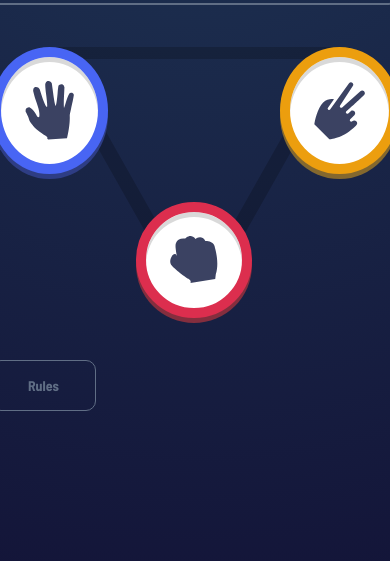
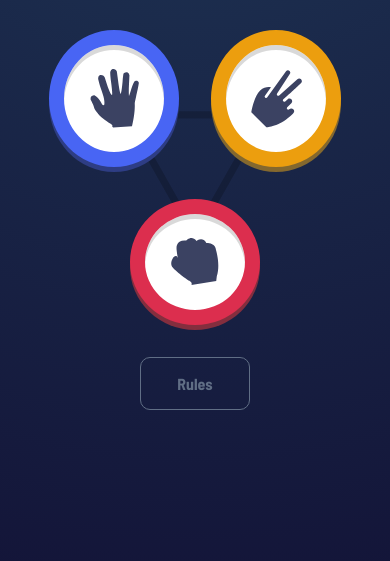
Before and after one commit to xair34/css-practice, a plain HTML site: page frontend_mentor_challenges/rock-paper-scissors-master/index.html in a window 390 px wide. Shown: the part 283-844 px from the top of the page. Drawn offline with nearby package versions, Linux system fonts and the light colour scheme.

Commit message:
Adjusted main page styling

```diff
--- a/frontend_mentor_challenges/rock-paper-scissors-master/index.html
+++ b/frontend_mentor_challenges/rock-paper-scissors-master/index.html
@@ -35,9 +35,11 @@
       <div class="score-container"><div class="score"><p >Score</p><p class="score-counter">0</p></div></div>
     </div>
     <div class="game-container">
-      <div class="paper play-option"><img src="./images/icon-paper.svg" alt=""></div>
-      <div class="scissors play-option"><img src="./images/icon-scissors.svg" alt=""></div>
-      <div class="rock play-option"><img src="./images/icon-rock.svg" alt=""></div>
+      <div class="game-wrapper">
+        <div class="paper play-option"><img src="./images/icon-paper.svg" alt=""></div>
+        <div class="scissors play-option"><img src="./images/icon-scissors.svg" alt=""></div>
+        <div class="rock play-option"><img src="./images/icon-rock.svg" alt=""></div>
+      </div>
     </div>
     <div class="rules">
       <button class="button-rules">Rules</button>
@@ -45,7 +47,7 @@
       <div class="container-rules">
         <div class="text-and-close-button">
           <p>Rules</p>
-          <p class="close-rule-sheet">X</p>
+          <p class="close-rule-sheet"><img src="./images/icon-close.svg" alt=""></p>
         </div>
         <div class="rule-sheet">
           <img src="./images/image-rules.svg" alt="" >
--- a/frontend_mentor_challenges/rock-paper-scissors-master/script.js
+++ b/frontend_mentor_challenges/rock-paper-scissors-master/script.js
@@ -15,4 +15,8 @@ $(function(){
         ruleSheetElement.removeClass('visible-rules');
         overlayElement.removeClass('overlay-visible');
     })
+    $('.play-option').on('click', function(){
+        $('.play-option').removeClass('selected');
+        $(this).addClass('selected')
+    })
 })
--- a/frontend_mentor_challenges/rock-paper-scissors-master/style.css
+++ b/frontend_mentor_challenges/rock-paper-scissors-master/style.css
@@ -29,11 +29,6 @@
     box-sizing: border-box;
     font-size: 16px;
 }
-@media (max-width:600px){
-    *{
-        font-size: 14px;
-    }
-}
 .attribution { font-size: 11px; text-align: center; }
 .attribution a { color: hsl(228, 45%, 44%); }
 body{
@@ -47,9 +42,9 @@ body{
     align-items: center;
 }
 .content{
-    display: flex;
-    flex-direction: column;
-    gap: 3em;
+    width: 25em;
+    display: grid;
+    gap: 2em;
 }
 .game-version-and-score{
     border: 2px solid var(--netural-header-outline);
@@ -57,6 +52,10 @@ body{
     display: flex;
     justify-content: space-between;
     padding: 16px;
+    align-items: center;
+}
+.game-version-and-score img{
+    width: 100%;
 }
 .score{
     background-color: white;
@@ -75,15 +74,24 @@ body{
     text-align: center;
 }
 .game-container{
+    display: flex;
+    justify-content: center;
+    width: 100%;
+}
+.game-wrapper{
     background: url(./images/bg-triangle.svg);
+    background-size: 150px;
     background-repeat: no-repeat;
     background-position: center;
-    display: grid;
+    display: flex;
+    flex-wrap: wrap;
+    justify-content: center;
     gap: 2em;
-    grid-template-columns: repeat(3, 1fr);
 }
 
 .play-option{
+    width: 20%;
+    min-width: 130px;
     border-radius: 100%;
     justify-content: center;
     background-color: white;
@@ -91,37 +99,36 @@ body{
     padding: 24px;
     align-items: center;
     cursor: pointer;
+    transition: scale .2s ease-in-out;
+}
+.play-option:hover{
+    scale: 1.2;
 }
 .scissors{
-    border: 10px solid hsl(39, 89%, 49%);
+    border: 15px solid hsl(39, 89%, 49%);
     box-shadow: 0 5px hsl(40, 48%, 35%), inset 0 5px #00000026;
     grid-column: 3;
 }
 .rock{
-    border: 10px solid hsl(349, 71%, 52%);
+    border: 15px solid hsl(349, 71%, 52%);
     box-shadow: 0 5px hsl(349, 48%, 35%), inset 0 5px #00000026;
     grid-row: 2;
     grid-column: 2;
 }
 .paper{
-    border: 10px solid hsl(230, 89%, 62%);
+    border: 15px solid hsl(230, 89%, 62%);
     box-shadow: 0 5px hsl(230 48% 35% / 1), inset 0 5px #00000026;
 }
 .container-rules{
-    display: block;
+    display: none;
     position: absolute;
     top: 50%;
     left: 50%;
     transform: translate(-50%, -50%);
     z-index: 100;
-    display: none;
     background-color: white;
     padding: 26px;
     border-radius: 10px;
-}
-.visible-rules{
-    display: grid;
-    gap: 2em;
 }
 .button-rules{
     padding: 16px 36px;
@@ -139,10 +146,20 @@ body{
 .text-and-close-button{
     display: flex;
     justify-content: space-between;
+    margin-bottom: 1.5em;
 }
 .text-and-close-button > p{
     color: black;
     font-size: 2rem;
+}
+.close-rule-sheet{
+    filter: brightness(1);
+}
+.close-rule-sheet:hover{
+    filter: brightness(0.1);
+}
+.rules{
+    justify-self: flex-end;
 }
 .overlay{
     width: 100vw;
@@ -155,9 +172,24 @@ body{
     left: 0;
     display: none;
 }
-.overlay-visible{
+.overlay-visible, .visible-rules{
     display: block;
 }
+
 .close-rule-sheet{
     cursor: pointer;
 }
+@media (max-width:445px){
+    .content{
+        width: 100%;
+    }
+    .game-wrapper{
+        width: 100%;
+    }
+    .rules{
+        justify-self: center;
+    }
+    .game-version-and-score img{
+        width: 70%;
+    }
+}
```
